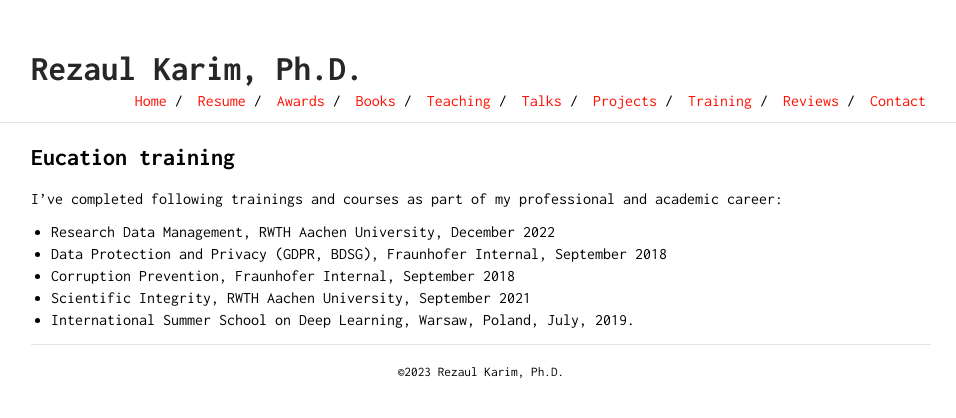
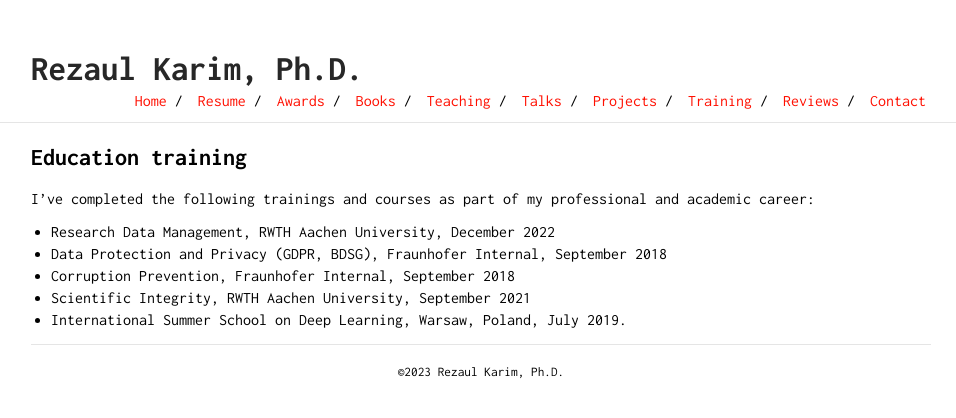
Before and after one commit to rezacsedu/rezacsedu.github.io, a Jekyll site: the page built from training.md, in a window 1280 px wide. Shown: the top 418 px of the page, without its empty margins (159-1115 px from the left). Built offline with Jekyll 4.4.1, drawn with Linux system fonts in a browser that asks for light colours; our own code applies the rules of GitHub Pages for plain Markdown files.

Commit message:
Update training.md

```diff
--- a/training.md
+++ b/training.md
@@ -1,7 +1,7 @@
-## Eucation training
-I've completed following trainings and courses as part of my professional and academic career:
+## Education training
+I've completed the following trainings and courses as part of my professional and academic career:
 - Research Data Management, RWTH Aachen University, December 2022
 - Data Protection and Privacy (GDPR, BDSG), Fraunhofer Internal, September 2018
 - Corruption Prevention, Fraunhofer Internal, September 2018
 - Scientific Integrity, RWTH Aachen University, September 2021
-- International Summer School on Deep Learning, Warsaw, Poland, July, 2019.
+- International Summer School on Deep Learning, Warsaw, Poland, July 2019.
```
